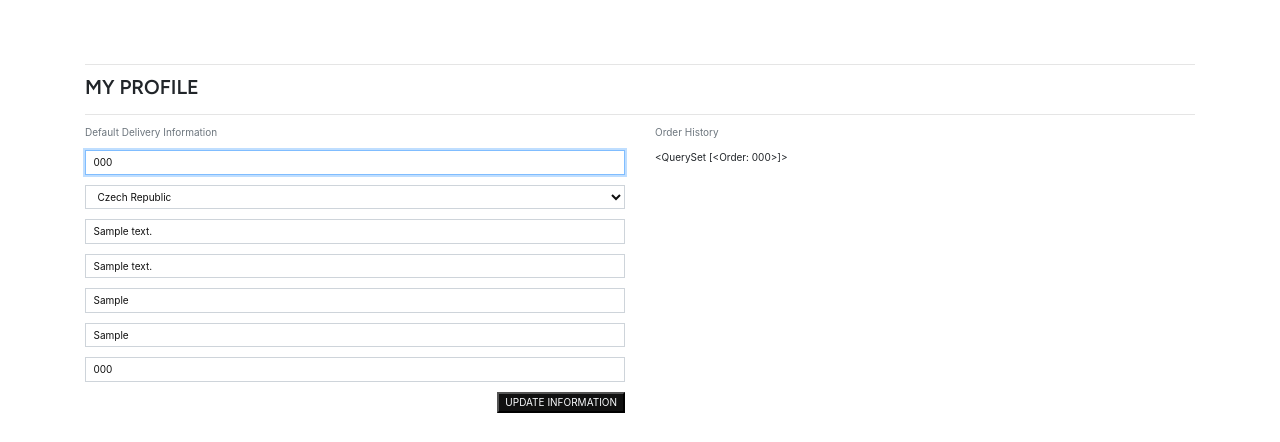
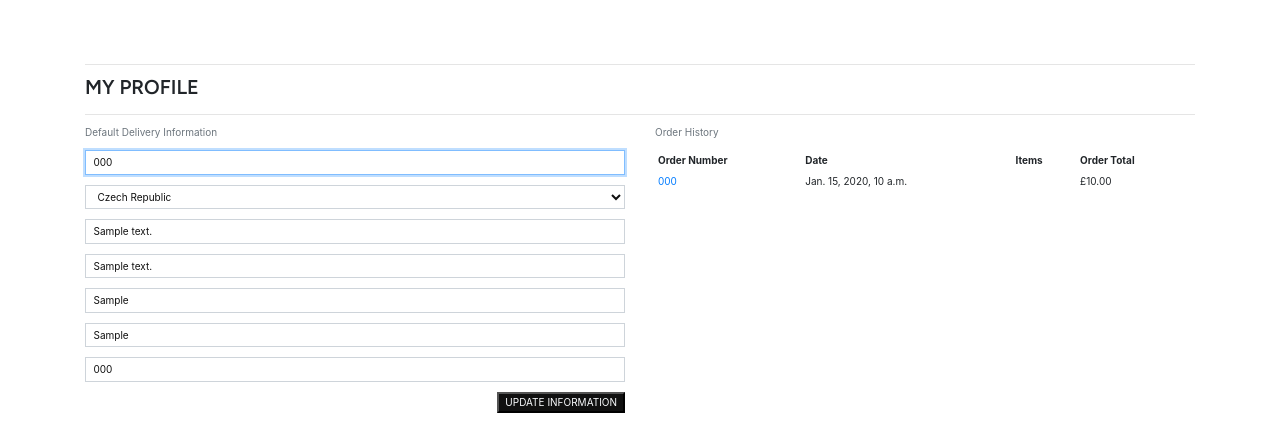
Before and after one commit to rachelcluke/hygge-houseplants, a Django app: page /profile/ in a window 1280 px wide. Shown: the part 74-516 px from the top of the page. Run offline with Django 3.2, Linux system fonts and the light colour scheme; a user stored in the database is signed in; tables that the repository leaves empty hold one stand-in row (values such as "Sample post"); parts of the project's set-up code (start-up, migrations or seed data) failed here and were passed over; some libraries are stand-ins or nearby versions.

Commit message:
added if block to only show order history in profile if user has ordered in the past

```diff
--- a/profiles/static/profiles/css/profile.css
+++ b/profiles/static/profiles/css/profile.css
@@ -1,3 +1,8 @@
+.order-history {
+    max-height: 25%;
+    overflow-y: auto;
+}
+
 #profile-update-form .form-control {
     color: var(--black);
 }
--- a/profiles/templates/profiles/profile.html
+++ b/profiles/templates/profiles/profile.html
@@ -33,10 +33,43 @@
                 </form>
             </div>
             <div class="col-12 col-lg-6">
+                {% if orders %}
                 <p class="text-muted">Order History</p>
-                {{ orders }}
+                <div class="order-history table-responsive">
+                    <table class="table table-sm table-borderless">
+                        <thead>
+                            <tr>
+                                <th>Order Number</th>
+                                <th>Date</th>
+                                <th>Items</th>
+                                <th>Order Total</th>
+                            </tr>
+                        </thead>
+                        <tbody>
+                            {% for order in orders %}
+                                <tr>
+                                    <td>
+                                        <a href="{% url 'order_history' order.order_number %}"
+                                        title="{{ order.order_number }}">
+                                            {{ order.order_number|truncatechars:6 }}
+                                        </a>
+                                    </td>
+                                    <td>{{ order.date }}</td>
+                                    <td>
+                                        <ul class="list-unstyled">
+                                            {% for item in order.lineitems.all %}
+                                            {% endfor %}
+                                        </ul>
+                                    </td>
+                                    <td>£{{ order.grand_total }}</td>
+                                </tr>
+                            {% endfor %}
+                        </tbody>
+                    </table>
+                </div>
             </div>
         </div>
+        {%endif %}
 {% endblock %}
 
 {% block postloadjs %}
```
